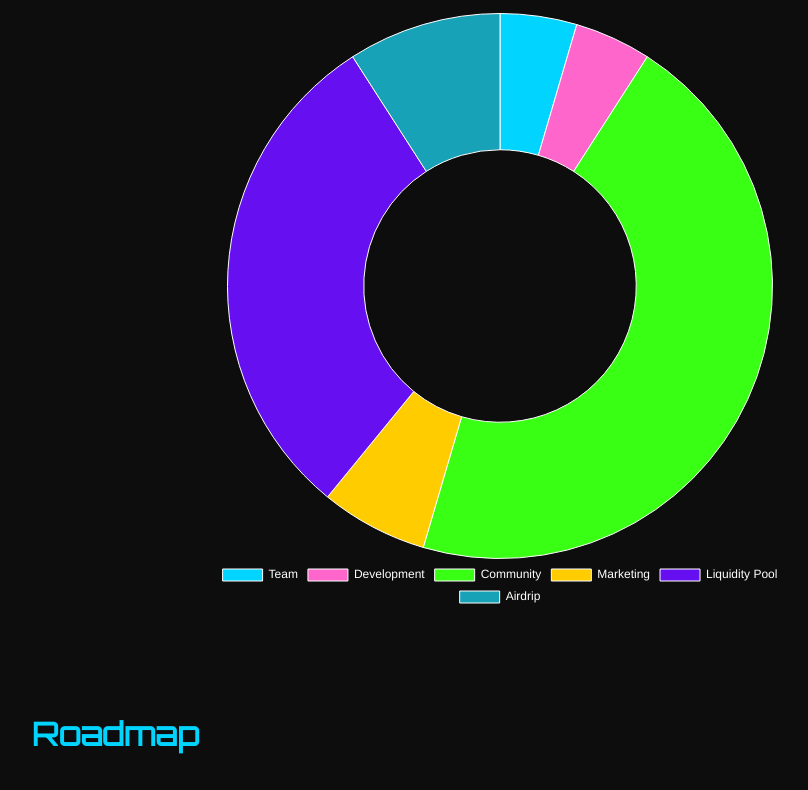
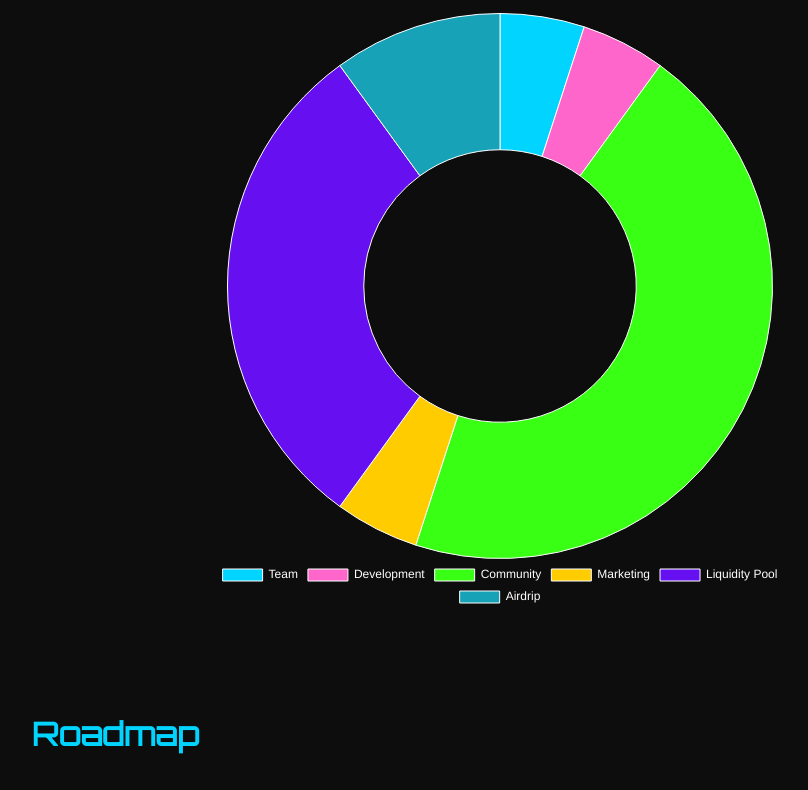
Before and after one commit to woofai-token/LandingPage, a plain HTML site: page index.html in a window 1280 px wide. Shown: the part 503-1293 px from the top of the page, without its empty margins (140-948 px from the left). Drawn offline with nearby package versions, Linux system fonts and the light colour scheme; a web font is replaced by a local one.

Commit message:
Update index.html

```diff
--- a/index.html
+++ b/index.html
@@ -357,7 +357,7 @@ Join the WoofAi revolution — where memes have meaning and your bark holds valu
         datasets: [
           {
             label: "Token Distribution",
-            data: [5, 5, 50, 7, 33, 10],
+            data: [5, 5, 45, 5, 30, 10],
             backgroundColor: [
               "#00d4ff",
               "#ff66cc",
```
